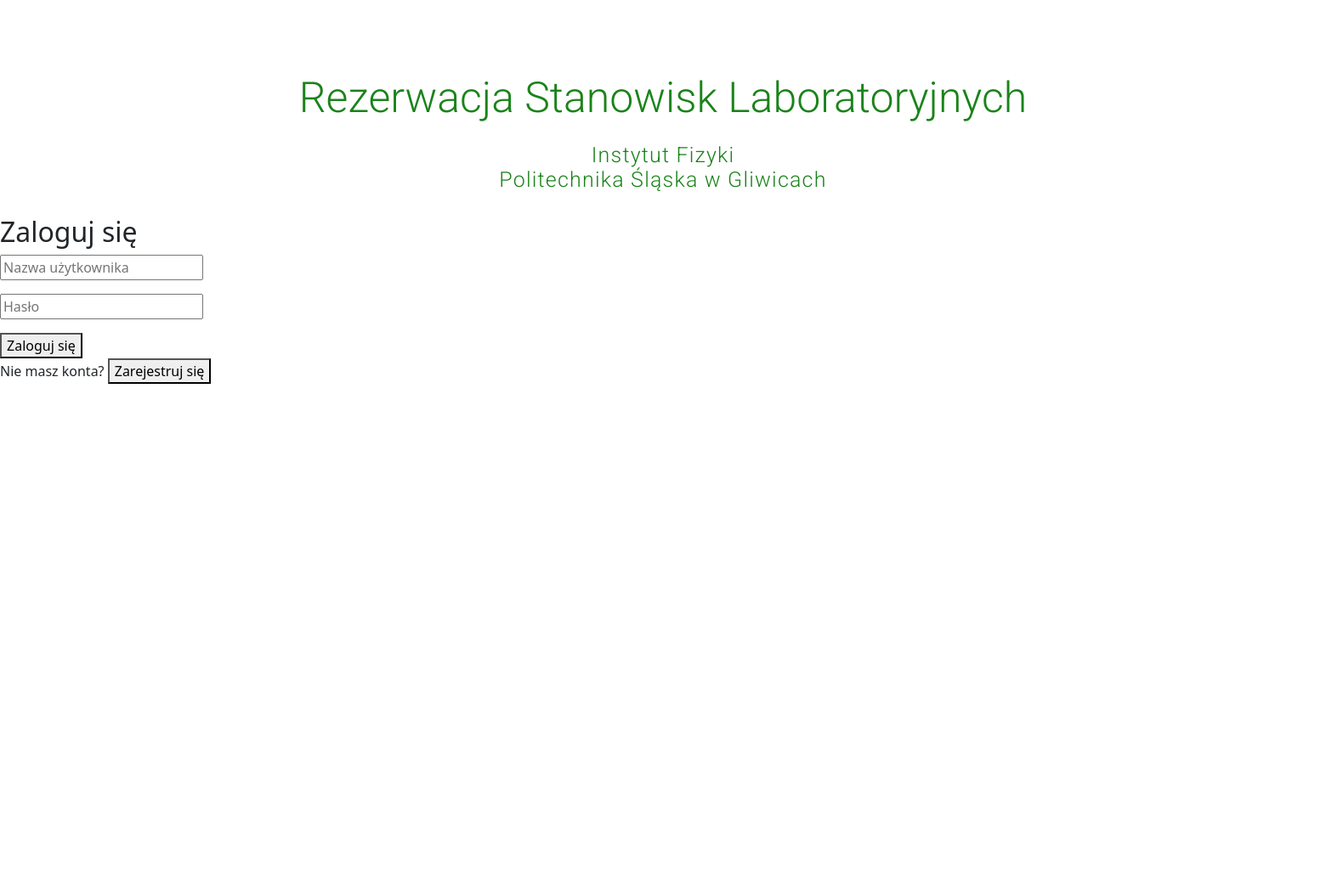
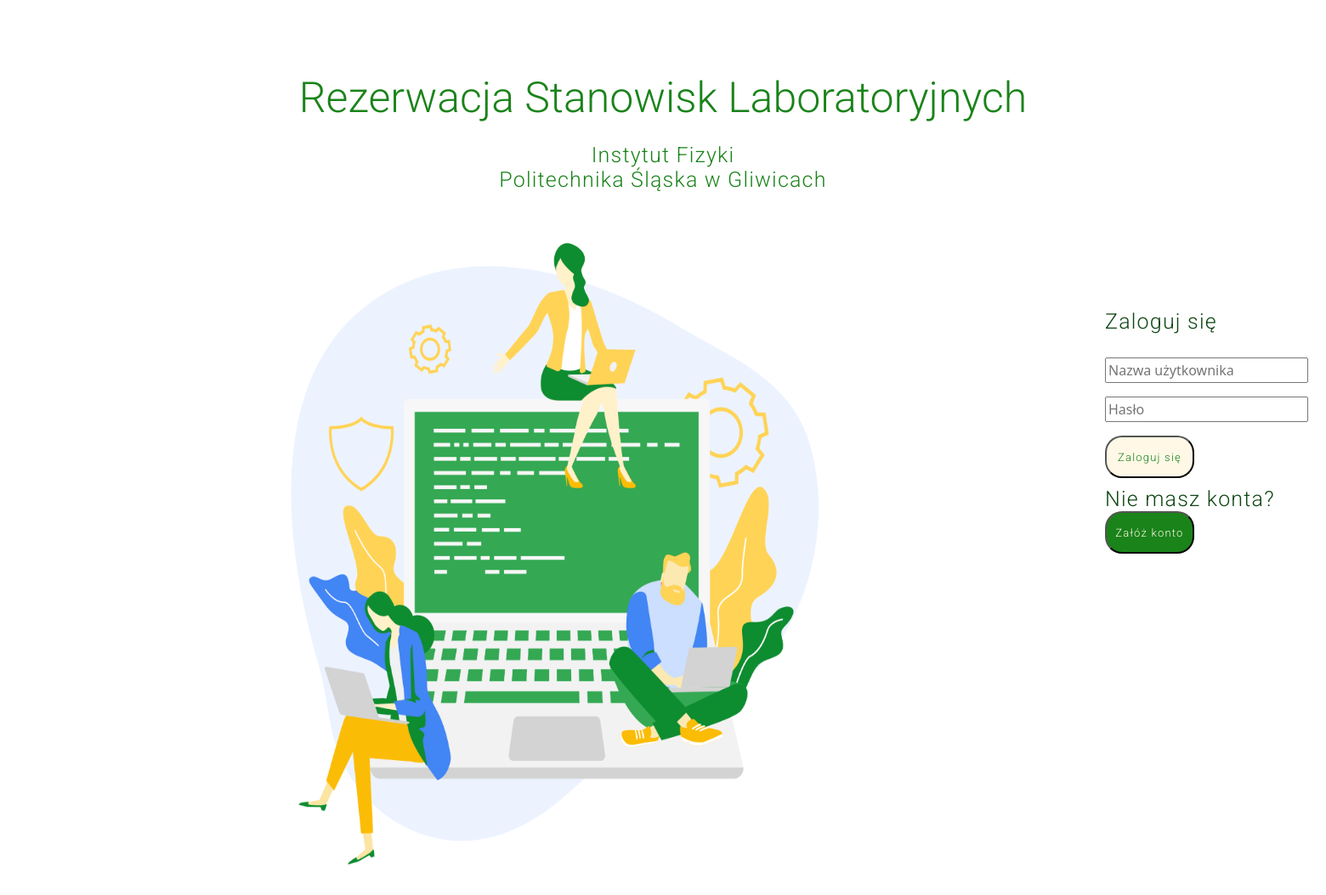
Before and after one commit to Margaid/InzynieriaOprogramowaniaSheldon, a Django app: page /login/ in a window 1560 px wide. Shown: the whole page at 85% size. Before the commit the page ends 452 px from the top, so only its background shows below. Run offline with Django 4.2, Linux system fonts and the light colour scheme.

Commit message:
Wszystkie strony w regsiter mają skończony wygląd

```diff
--- a/system/main/register/static/style.css
+++ b/system/main/register/static/style.css
@@ -30,7 +30,7 @@
 .zalogujSie{
   position: absolute;
   left: 1520px;
-  top: 20px;
+  top: 30px;
   border-radius: 20px;
   background-color: #FFF8E6;
   height: 50px;
@@ -48,7 +48,7 @@
 .zalKonto{
   position: absolute;
   left: 1400px;
-  top: 20px;
+  top: 30px;
   border-radius: 20px;
   background-color: #1A831A;
   height: 50px;
@@ -63,6 +63,36 @@
   letter-spacing: 1.2;
 }
 
+.zalKontoRejestracja{
+  border-radius: 20px;
+  background-color: #1A831A;
+  height: 50px;
+  width: 105px;
+  font-family: 'Roboto', sans-serif;
+  color: #FFF8E6;
+  font-style: light;
+  font-size: 13px;
+  line-height: 29px;
+  text-align: center;
+  vertical-align: left;
+  letter-spacing: 1.2;
+}
+
+.zalogujSieLogin{
+  border-radius: 20px;
+  background-color: #FFF8E6;
+  height: 50px;
+  width: 105px;
+  font-family: 'Roboto', sans-serif;
+  color: #1A831A;
+  font-style: light;
+  font-size: 13px;
+  line-height: 29px;
+  text-align: center;
+  vertical-align: left;
+  letter-spacing: 1.2;
+}
+
 .centerIMG {
   display: block;
   margin-left: auto;
@@ -74,3 +104,38 @@
   text-align: center;
   padding: 70 0 20 0;
 }
+
+.formularzRejestracja{
+  display: inlineblock;
+  float:left;
+  position: relative;
+  top: 100px;
+  left: 1300px;
+}
+
+.oczekiwanie{
+  font-family: 'Roboto', sans-serif;
+  padding: 30 0 0 0;
+  font-style: Regular;
+  color: #0E4714;
+  font-size: 45px;
+  line-height: 50px;
+  line-height: 100%;
+  text-align: Center;
+  vertical-align: Center;
+  letter-spacing: 3%;
+}
+.utworzNoweKonto{
+  font-family: 'Roboto', sans-serif;
+  color: #0E4714;
+  padding: 10 0 20 0;
+  font-style: bold;
+  font-size: 25px;
+  line-height: 29px;
+  vertical-align: bottom;
+  letter-spacing: 1.2;
+
+}
+.registerIMG{
+  display: inlineblock;
+}
--- a/system/main/register/templates/home/base.html
+++ b/system/main/register/templates/home/base.html
@@ -3,7 +3,7 @@
     <head>
         <meta charset="UTF-8">
         <meta name="viewport" content="width=device-width, initial-scale=1.0">
-        <title>{% block title %} Siema {% endblock %}</title>
+        <title>{% block title %} Rezerwacja Stanowisk Laboratoryjnych {% endblock %}</title>
         <link rel="stylesheet" href="{% static 'style.css' %}">
         <link rel="preconnect" href="https://fonts.googleapis.com">
         <link rel="preconnect" href="https://fonts.gstatic.com" crossorigin>
--- a/system/main/register/templates/home/home.html
+++ b/system/main/register/templates/home/home.html
@@ -1,6 +1,6 @@
 {%extends "home/base.html"%}
 {% load static%}
-{% block title %} Elo  {%endblock%}
+{% block title %} Rezerwacja Stanowisk Laboratoryjnych {%endblock%}
 {% block content %}
 <div>
     <button class = "zalogujSie" onclick="location.href = '/login'">Zaloguj się</button>
--- a/system/main/register/templates/registration/login.html
+++ b/system/main/register/templates/registration/login.html
@@ -1,19 +1,23 @@
 {%extends "home/base.html"%}
+{% load static%}
 {% block title %}Zaloguj się  {%endblock%}
 {% block content %}
-     <div>
-
-     </div>
-
-    <div>
-        <h2>Zaloguj się</h2>
+    <div class="formularzRejestracja">
+        <h2 class="utworzNoweKonto">Zaloguj się</h2>
         <form method="post">
         {% csrf_token %}
         {{ form.as_p }}
-        <button type="submit">Zaloguj się</button>
-        <p>Nie masz konta? <button onclick="location.href = '/register'">Zarejestruj się</button></p>
+        <button class="zalogujSieLogin" type="submit">Zaloguj się</button>
+        <p class="utworzNoweKonto">Nie masz konta?  <br>
+            <button class="zalKontoRejestracja" onclick="location.href = '/register'"/>Załóż konto</button></p>
         </form>
 
-</div>
+    </div>
+
+    <div class="registerIMG">
+        <div>
+            <img <img src="{% static 'media/zalogujSie.png' %}" height=800px width=800px/>
+        </div>
+    </div>
 
 {%endblock%}
```
Also changed, not shown: system/main/register/templates/register/register.html (+11 -4 lines), system/main/register/templates/waiting/waiting.html (+6 -1 lines), system/main/db.sqlite3, system/main/pages/templates/static/style.css (added).
